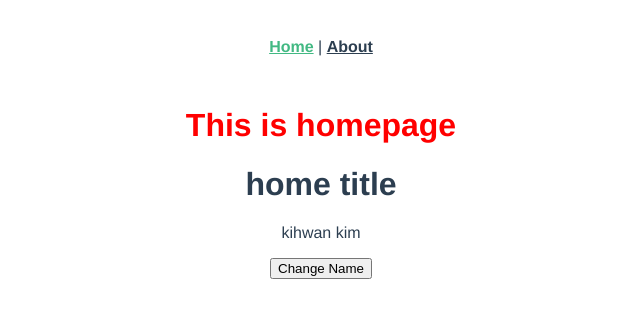
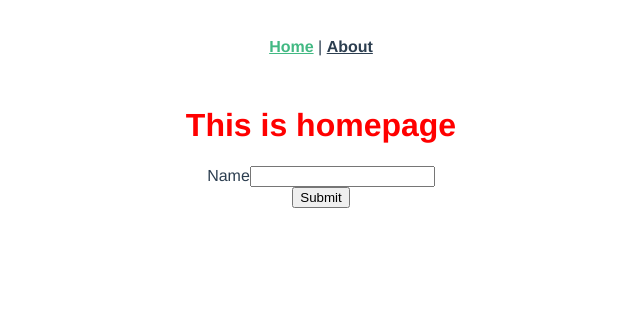
Before and after one commit to kihwankim/vue-studying, a Vue app: page / in a window 1280 px wide. Shown: the top 318 px of the page, without its empty margins (319-959 px from the left). Built offline with nearby package versions, Linux system fonts and the light colour scheme.

Commit message:
feat: component에 callback 함수 추가

```diff
--- /dev/null
+++ b/src/components/InputFields.vue
@@ -0,0 +1,25 @@
+<template>
+    <div>
+        <label for="Name">Name</label>
+        <input type="text" :value='name' style="pading: 30px;" @input="updateName"/>
+    </div>
+</template>
+
+<script>
+    export default {
+        props: {
+            name: {
+                type: String,
+                required: true
+            }
+        },
+        methods: {
+            updateName(e) {
+                console.log(e.target.value);
+                this.$emit('update-name', e.target.value) // 부모 컴포넌트로 데이터를 올리는 것
+            }
+            // 부모 컴포넌트에서 설정한 event이름 : update-name 그리고 인자 값 : e.target.value가 된다 <!--
+            // @input="$emit('update-name', $event.target.value)" 도 가능
+        }
+    }
+</script>
--- a/src/components/NewPage.vue
+++ b/src/components/NewPage.vue
@@ -9,17 +9,23 @@
 <script>
     export default {
         props: {
-            'title' : {
+            'title': {
                 type: String, // type설정 한다
                 required: true // 무조건 받아야한는 것을 명시
+            },
+            'name': {
+                type: String,
+                required: false
             }
         },
         data() {
-            return {name: 'kihwan kim'}
+            return {
+                // name: 'kihwan kim'
+            } // props 에서 사용하는 변수는 data에서 사용할 수 없음
         },
         methods: {
             updateName() {
-                this.name = "new Name Kihwan kim";
+                // this.name = "new Name Kihwan kim"; // 부모 컴포넌트에서 바꿔줘야 한다.
             }
         }
     }
--- a/src/views/Home.vue
+++ b/src/views/Home.vue
@@ -1,19 +1,30 @@
 <template>
   <div>
     <h1>This is homepage</h1>
-    <NewPage title="home title"/>
+    <!-- <NewPage title="home title"/> -->
+    <form action="">
+      <InputFields :name="name" @update-name="updateName"/>
+      <button>Submit</button>
+    </form>
+    {{ name }}
   </div>
 </template>
 
 <script>
-    import NewPage from '@/components/NewPage.vue';
+    import InputFields from '@/components/InputFields';
+    // import NewPage from '@/components/NewPage.vue';
     export default {
       components: {
-        NewPage
+        InputFields
       },
       data() {
         return {
-          name: 'kihwan kim'
+          name: ''
+        }
+      },
+      methods: {
+        updateName(name) { // event 이름 설정
+          this.name = name;
         }
       }
     }
```
